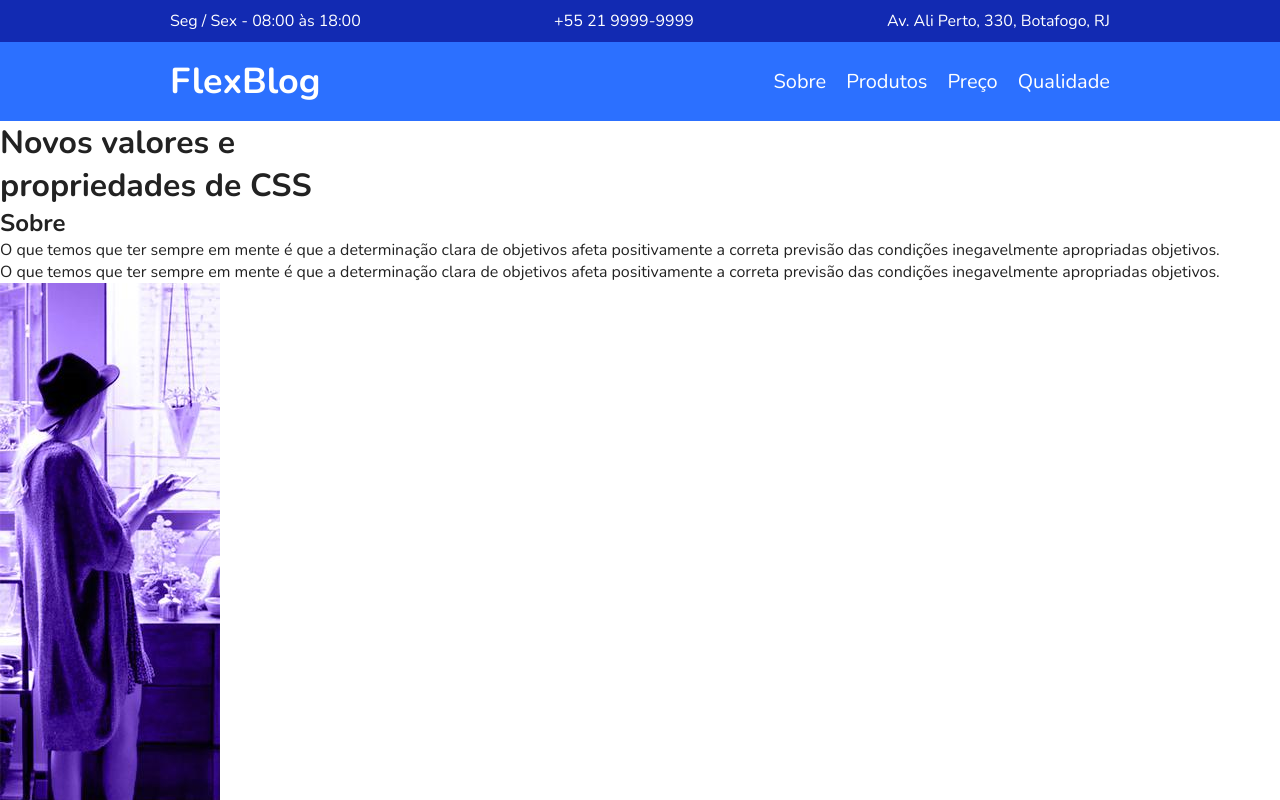
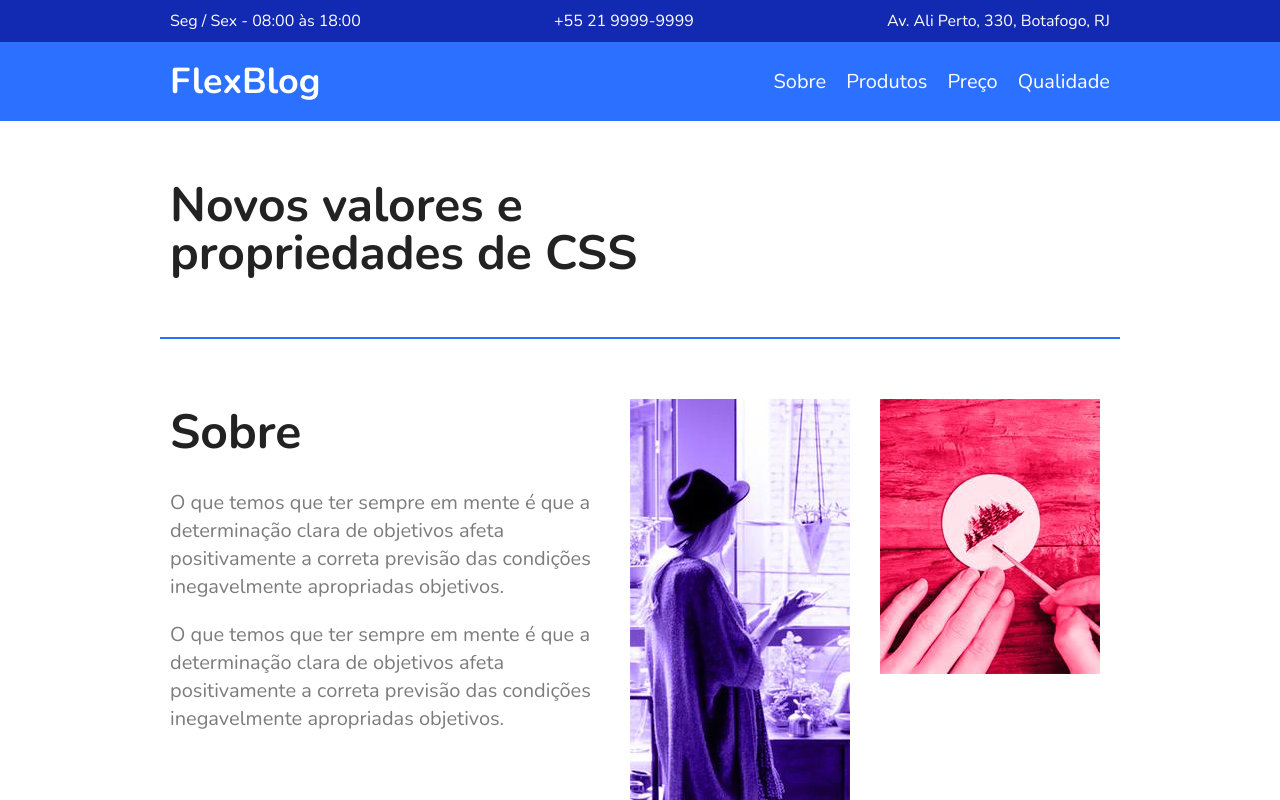
Before and after one commit to Bism4rk/Curso-Flexbox, a plain HTML site: page FlexBlog/index.html in a window 1280 px wide. Shown: the top 800 px of the page. Drawn offline with nearby package versions, Linux system fonts and the light colour scheme.

Commit message:
more flexblog style things!

```diff
--- a/FlexBlog/css/style.css
+++ b/FlexBlog/css/style.css
@@ -89,3 +89,46 @@ img{
 .menu-nav a:hover{
     color: #122ab2;
 }
+
+/* Introdução */
+
+.introducao{
+    font-size: 3em;
+    line-height: 1;
+    max-width: 960px;
+    margin: 0 auto;
+    padding: 60px 10px;
+}
+
+/* Sobre */
+
+.sobre{
+    border-top: 2px solid #2c70ff;
+    max-width: 960px;
+    margin: 0 auto;
+    padding: 60px 0;
+    display: flex;
+    flex-wrap: wrap;
+}
+
+.sobre-info{
+    flex: 2 1 300px;
+    margin: 0 10px;
+}
+
+.sobre-info h1{
+    font-size: 3em;
+    margin-bottom: 0.5em;
+}
+
+.sobre-info p{
+    font-size: 1.25em;
+    line-height: 1.4;
+    margin-bottom: 1em;
+    color: #7c7c7c;
+}
+
+.sobre-img{
+    flex: 1 1 160px;
+    margin: 0 10px;
+}
```
